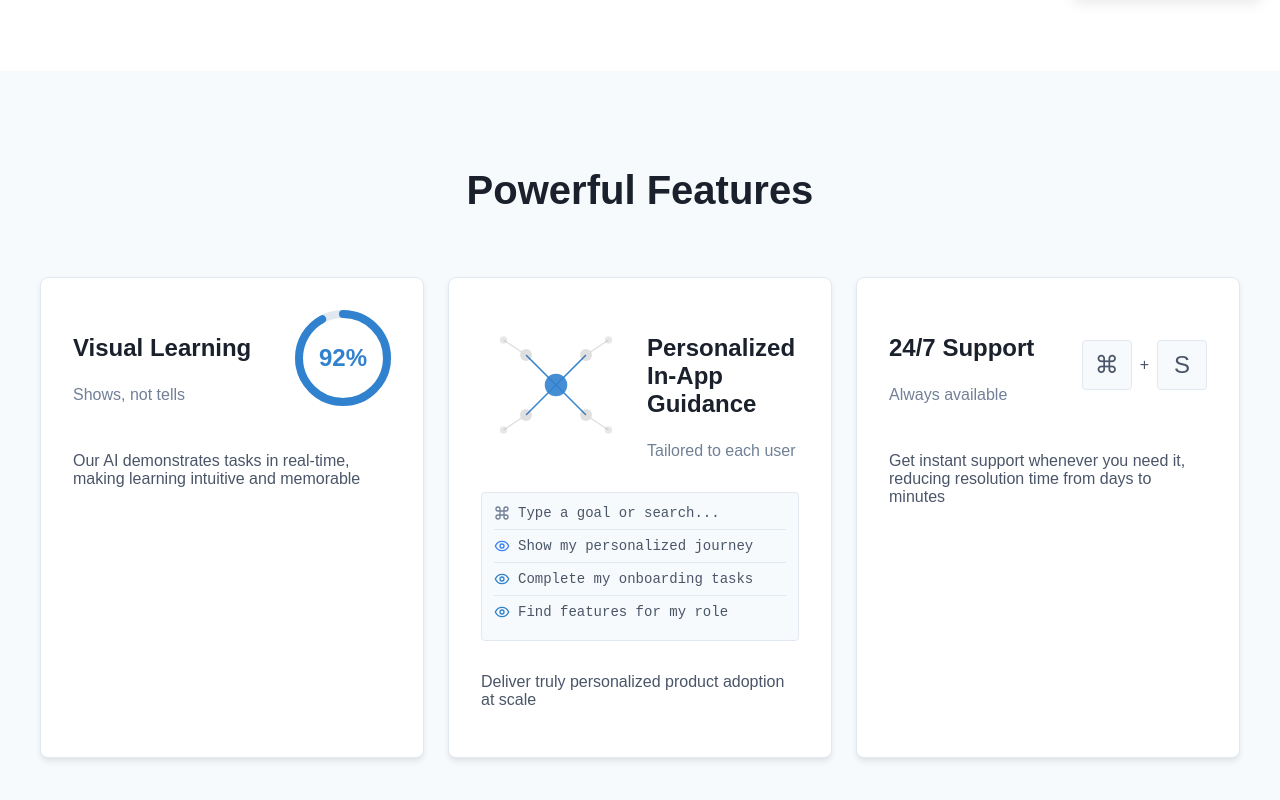
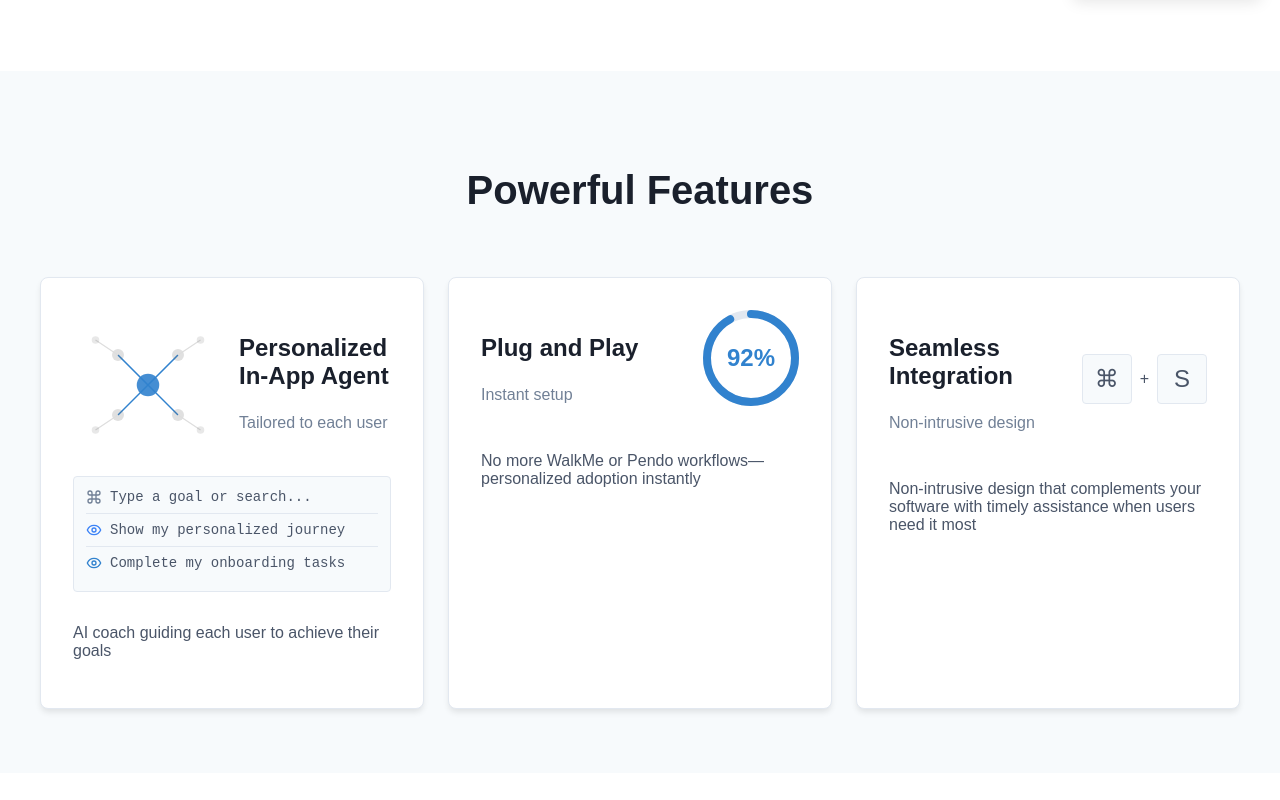
Before and after one commit to dtan8028/ai-csm-landingpage, a React (Create React App) app: page / in a window 1280 px wide. Shown: the part 649-1449 px from the top of the page. After the commit the page ends 1422 px from the top, so only its background shows below. Built offline with nearby package versions, Linux system fonts and the light colour scheme.

Commit message:
Update App.js

```diff
--- a/src/App.js
+++ b/src/App.js
@@ -271,7 +271,7 @@ const App = () => {
       background: 'linear-gradient(135deg, #3182ce 0%, #9f7aea 100%)'
     },
 
-    // PowerfulFeatures section styles - updated to light theme
+    // Powerful Features section styles - updated to light theme
     featuresContainer: {
       backgroundColor: '#f7fafc',
       color: '#1a202c',
@@ -356,7 +356,7 @@ const App = () => {
       margin: '0 0.5rem',
       color: '#4a5568'
     },
-    // New style for the personalized guidance card with network diagram
+    // Style for the personalized guidance card with network diagram
     personalizedHeader: {
       display: 'flex',
       alignItems: 'flex-start',
@@ -443,32 +443,18 @@ const App = () => {
         </div>
       </div>
 
-      {/* Powerful Features Section - Updated to light theme */}
+      {/* Powerful Features Section - Updated with new feature cards */}
       <div style={styles.featuresContainer}>
         <div style={styles.featuresInner}>
           <h2 style={styles.featuresTitle}>Powerful Features</h2>
 
           <div style={styles.featuresGrid}>
-            {/* Feature 1: Visual Learning */}
-            <div style={styles.featureCard}>
-              <div style={styles.featureHeader}>
-                <div>
-                  <h3 style={styles.featureTitle}>Visual Learning</h3>
-                  <p style={styles.featureSubtitle}>Shows, not tells</p>
-                </div>
-                <CircularProgressBar value={92} text="92%" />
-              </div>
-              <p style={styles.featureDesc}>
-                Our AI demonstrates tasks in real-time, making learning intuitive and memorable
-              </p>
-            </div>
-
-            {/* Feature 2: Personalized In App Guidance - NOW WITH NETWORK DIAGRAM */}
+            {/* Feature 1: Personalized In-App Agent - UPDATED */}
             <div style={styles.featureCard}>
               <div style={styles.personalizedHeader}>
                 <NetworkDiagram />
                 <div style={styles.personalizedContent}>
-                  <h3 style={styles.featureTitle}>Personalized In-App Guidance</h3>
+                  <h3 style={styles.featureTitle}>Personalized In-App Agent</h3>
                   <p style={styles.featureSubtitle}>Tailored to each user</p>
                 </div>
               </div>
@@ -490,24 +476,32 @@ const App = () => {
                     <span style={{ color: '#4a5568' }}>Complete my onboarding tasks</span>
                   </div>
                 </div>
-                <div style={styles.commandDivider}>
-                  <div style={styles.commandRow}>
-                    <Eye style={{ width: '1rem', height: '1rem', marginRight: '0.5rem', color: '#3182ce' }} />
-                    <span style={{ color: '#4a5568' }}>Find features for my role</span>
-                  </div>
-                </div>
               </div>
               <p style={styles.featureDesc}>
-                Deliver truly personalized product adoption at scale
+                AI coach guiding each user to achieve their goals
               </p>
             </div>
 
-            {/* Feature 3: 24/7 Support */}
+            {/* Feature 2: Plug and Play - UPDATED */}
             <div style={styles.featureCard}>
               <div style={styles.featureHeader}>
                 <div>
-                  <h3 style={styles.featureTitle}>24/7 Support</h3>
-                  <p style={styles.featureSubtitle}>Always available</p>
+                  <h3 style={styles.featureTitle}>Plug and Play</h3>
+                  <p style={styles.featureSubtitle}>Instant setup</p>
+                </div>
+                <CircularProgressBar value={92} text="92%" />
+              </div>
+              <p style={styles.featureDesc}>
+                No more WalkMe or Pendo workflows—personalized adoption instantly
+              </p>
+            </div>
+
+            {/* Feature 3: Seamless Integration - UPDATED */}
+            <div style={styles.featureCard}>
+              <div style={styles.featureHeader}>
+                <div>
+                  <h3 style={styles.featureTitle}>Seamless Integration</h3>
+                  <p style={styles.featureSubtitle}>Non-intrusive design</p>
                 </div>
                 <div style={styles.shortcutContainer}>
                   <div style={styles.shortcutKey}>
@@ -520,7 +514,7 @@ const App = () => {
                 </div>
               </div>
               <p style={styles.featureDesc}>
-                Get instant support whenever you need it, reducing resolution time from days to minutes
+                Non-intrusive design that complements your software with timely assistance when users need it most
               </p>
             </div>
           </div>
```
